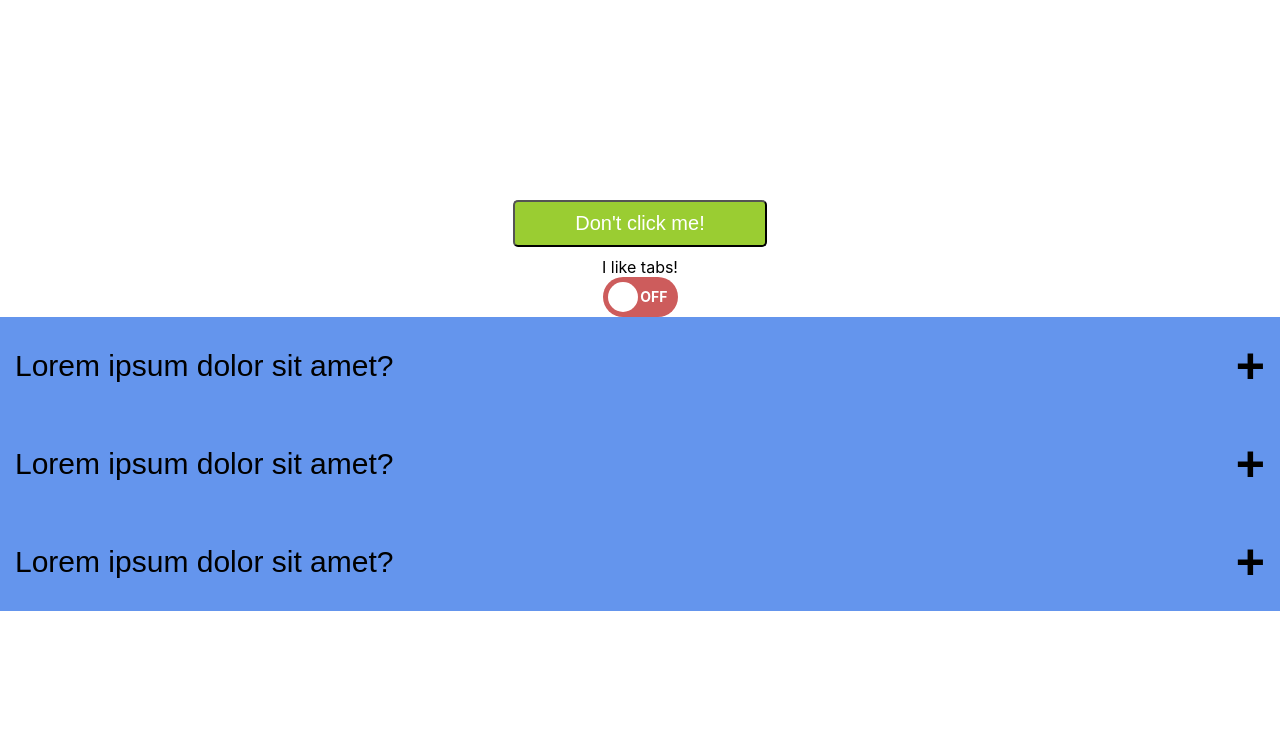
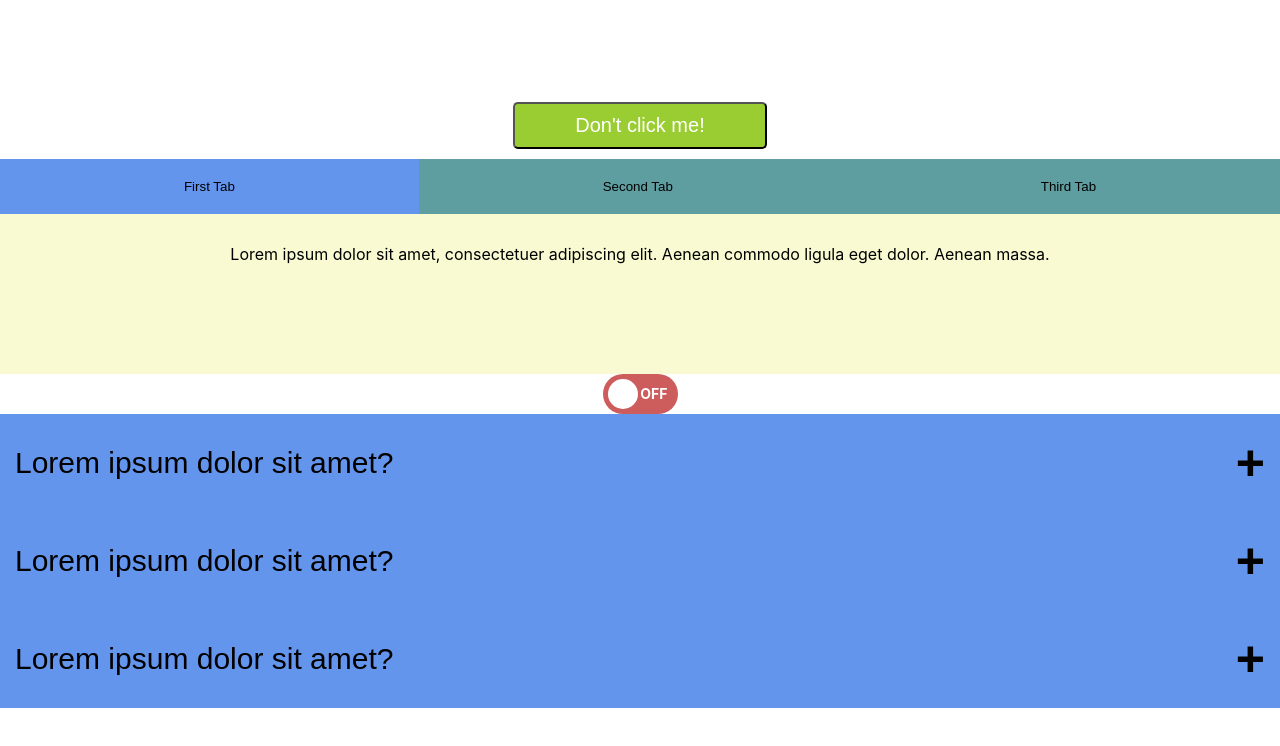
Before and after one commit to j7amo/frontend-cookbook, a React (Create React App) app: page / in a window 1280 px wide. Shown: the top 746 px of the page. Built offline with nearby package versions, Linux system fonts and the light colour scheme.

Commit message:
feat: add Tabs and Tab components

```diff
--- a/src/App.js
+++ b/src/App.js
@@ -9,7 +9,30 @@ import { Button } from './components/Button/Button';
 // import SomeSexyButton from "./components/Button/Button";
 import Toggle from './components/Toggle/Toggle';
 import Accordion from './components/Accordion/Accordion';
-import Tabs from "./components/Tabs/Tabs";
+import Tabs from './components/Tabs/Tabs';
+
+const tabsData = [
+	{
+		label: 'First Tab',
+		content:
+			'Lorem ipsum dolor sit amet, consectetuer adipiscing elit. ' +
+			'Aenean commodo ligula eget dolor. Aenean massa. ',
+	},
+	{
+		label: 'Second Tab',
+		content:
+			'Cum sociis natoque penatibus et magnis dis parturient montes, ' +
+			'nascetur ridiculus mus. Donec quam felis, ultricies nec, pellentesque eu, ' +
+			'pretium quis, sem. Nulla consequat massa quis enim.',
+	},
+	{
+		label: 'Third Tab',
+		content:
+			' Donec pede justo, fringilla vel, aliquet nec, vulputate eget, arcu. ' +
+			'In enim justo, rhoncus ut, imperdiet a, venenatis vitae, justo. ' +
+			'Nullam dictum felis eu pede mollis pretium. Integer tincidunt.',
+	},
+];
 
 function App() {
 	return (
@@ -19,7 +42,7 @@ function App() {
 					Don't click me!
 				</Button>
 				{/*<SomeSexyButton>Click me!</SomeSexyButton>*/}
-				<Tabs />
+				<Tabs data={tabsData} />
 				<Toggle
 					name="superToggle"
 					onChangeHandler={(value) =>
--- a/src/components/AccordionItem/AccordionItem.module.scss
+++ b/src/components/AccordionItem/AccordionItem.module.scss
@@ -7,6 +7,7 @@
 	padding: 20px 15px;
 	background-color: cornflowerblue;
 	width: 100%; // делаем кнопку во всю ширину
+	cursor: pointer;
 	&:hover {
 		opacity: 0.9;
 	}
--- a/src/components/Button/Button.jsx
+++ b/src/components/Button/Button.jsx
@@ -112,7 +112,13 @@ const Button = (props) => {
 // если мы хотим быть красавчиками, то нужно обязательно описать типы пропов с помощью PropTypes
 Button.propTypes = {
 	className: PropTypes.string,
-	color: PropTypes.oneOf(['primary', 'secondary', 'accent', 'light-primary', 'light-secondary']),
+	color: PropTypes.oneOf([
+		'primary',
+		'secondary',
+		'accent',
+		'light-primary',
+		'light-secondary',
+	]),
 	size: PropTypes.oneOf(['sm', 'md', 'lg']),
 	type: PropTypes.string,
 	onClick: PropTypes.func,
--- /dev/null
+++ b/src/components/Tab/Tab.jsx
@@ -0,0 +1,45 @@
+import React from 'react';
+import PropTypes from 'prop-types';
+import classnames from 'classnames';
+import styles from './Tab.module.scss';
+
+// сам компонент Tab будет состоять из:
+// - <li> - элемента (так как он является элементом списка)
+// - <button>, так как мы делаем интерактивный элемент (можно было бы сделать несемантично на каком-нибудь DIV / SPAN,
+// но так как элемент интерактивный, то это должно быть что-то из: инпутов, кнопок, ссылок, селектов и т.д.)
+
+// компонент будет принимать в пропах:
+// 1) label - текстовое содержимое кнопки, чтобы избежать хардкода и гибко рендерить любое количество табов / вкладок
+// 2) isActive - флаг, который используется для применения стилей к активной вкладке
+// 3) index - нам нужно где-то записать индекс, чтобы потом его доставать и использовать в состоянии род.компонента Tabs
+// 4) onClick - обработчик из родительского компонента, который мы вызываем при возникновении события клика на кнопке
+const Tab = ({ label, isActive, index, onClick }) => {
+	return (
+		<li className={styles.tabContainer}>
+			<button
+				// используем classnames для динамического формирования списка стилей
+				className={classnames(
+					styles.tab,
+					isActive && styles.tabIsActive,
+				)}
+				type="button"
+				onClick={onClick}
+				// ВАЖНО: свойства с префиксом data- ВСЕГДА СТРОКИ!!!
+				// Поэтому когда мы "кладём" пришедший из родительского компонента индекс в формате number,
+				// он приводится к строке и нужно НЕ ЗАБЫТЬ потом при считывании из dataset'а преобразовать обратно
+				data-index={index}
+			>
+				{label}
+			</button>
+		</li>
+	);
+};
+
+Tab.propTypes = {
+	label: PropTypes.string,
+	isActive: PropTypes.bool,
+	index: PropTypes.number,
+	onClick: PropTypes.func,
+};
+
+export default Tab;
--- /dev/null
+++ b/src/components/Tab/Tab.module.scss
@@ -0,0 +1,24 @@
+.tabContainer {
+	flex-grow: 1; // делаем флекс-элемент "жадным" / расширяющимся на всю доступную ширину контейнера
+}
+
+// описываем внешний вид кнопки-таба
+.tab {
+	width: 100%; // занимаем всю ширину - красиво!
+	border: none; // убираем дефолтное уродство
+	background-color: cadetblue;
+	padding: 20px; // "даём воздух"
+	cursor: pointer; // упрощаем взаимодействие с кнопкой
+	margin: 0;
+	// описываем внешний вид активной вкладки
+	&IsActive {
+		background-color: cornflowerblue;
+	}
+	// "накидываем" эффекты состояний
+	&:hover {
+		opacity: 0.9;
+	}
+	&:active {
+		opacity: 0.7;
+	}
+}
--- a/src/components/Tabs/Tabs.jsx
+++ b/src/components/Tabs/Tabs.jsx
@@ -1,17 +1,66 @@
-import React from "react";
-import PropTypes from "prop-types";
+import React, { useCallback, useState } from 'react';
+import PropTypes from 'prop-types';
 import styles from './Tabs.module.scss';
+import Tab from '../Tab/Tab.jsx';
 
-const Tabs = props => {
-  return (
-    <div>
-      I like tabs!
-    </div>
-  );
+// напишем компонент, который будет рисовать Табы (Вкладки по-русски?)
+// При создании такого компонента можно использовать разные HTML-тэги.
+// Я выбрал (как мне кажется) семантически верный вариант:
+// 1) Некий контейнер (обычный DIV)
+// 2) Неупорядоченный список, в котором каждый элемент содержит в себе кнопку
+// 3) Собственно кнопка. Если мы делаем интерактивный элемент, то не нужно его делать
+// семантически неверными тэгами типа DIV, SPAN и т.д.
+// компонент на вход получает в пропах объект data, в котором вся необходимая информация для рендеринга
+const Tabs = ({ data }) => {
+	// отслеживаем активную вкладку с помощью:
+	// 1) хранения состояния
+	const [activeTabIndex, setActiveTabIndex] = useState(0);
+	// 2) обновления этого состояния
+	const handleTabClick = useCallback(
+		(evt) =>
+			// Явным образом приводим к числу, так как всё, что достаётся из dataset'а - String
+			setActiveTabIndex(
+				Number(evt.target.dataset.index),
+			),
+		[],
+	);
+	return (
+		<div className={styles.tabsContainer}>
+			<ul className={styles.tabsList}>
+				{/*"нарезаем" данные в массив JSX для последующей отрисовки Реактом*/}
+				{data.map((item, index) => (
+					// каждый элемент - отдельный компонент Tab
+					<Tab
+						// не забываем, что при отрисовке списков Реакт требует от нас атрибут KEY
+						key={item.label + index}
+						// прокидываем label для динамического наполнения вкладки
+						label={item.label}
+						// отдельно прокидываем индекс, который потом храним в dataset'е элемента
+						// и используем при обработке события клика по кнопке
+						index={index}
+						// для дополнительной стилизации активной открытой вкладки прокидываем проп isActive
+						isActive={activeTabIndex === index}
+						// прокидываем коллбэк, который позволит правильно обработать клик по кнопке
+						onClick={handleTabClick}
+					/>
+				))}
+			</ul>
+			{/*в отдельном блочном элементе будет рисовать содержимое вкладки*/}
+			<div className={styles.tabContent}>
+				{/* по текущему активному индексу в исходном массиве будем искать содержимое для отрисовки*/}
+				{data[activeTabIndex].content}
+			</div>
+		</div>
+	);
 };
 
 Tabs.propTypes = {
-
+	data: PropTypes.arrayOf(
+		PropTypes.shape({
+			label: PropTypes.string,
+			content: PropTypes.string,
+		}),
+	),
 };
 
 export default Tabs;
--- a/src/components/Tabs/Tabs.module.scss
+++ b/src/components/Tabs/Tabs.module.scss
@@ -0,0 +1,16 @@
+.tabsContainer {
+	width: 100%; // занимаем всю доступную ширину
+}
+
+.tabsList {
+	display: flex; // делаем список флекс-контейнером, что позволит легко равномерно распределить его потомков
+	list-style: none; // сбрасываем всё дефолтное уродство
+	padding: 0;
+	margin: 0;
+}
+
+.tabContent {
+	min-height: 100px; // зададим минимальную высоту контента, чтобы при переключении вкладок он не "прыгал"
+	padding: 30px;
+	background-color: lightgoldenrodyellow;
+}
--- a/src/reportWebVitals.js
+++ b/src/reportWebVitals.js
@@ -1,12 +1,20 @@
 const reportWebVitals = (onPerfEntry) => {
 	if (onPerfEntry && onPerfEntry instanceof Function) {
-		import('web-vitals').then(({ getCLS, getFID, getFCP, getLCP, getTTFB }) => {
-			getCLS(onPerfEntry);
-			getFID(onPerfEntry);
-			getFCP(onPerfEntry);
-			getLCP(onPerfEntry);
-			getTTFB(onPerfEntry);
-		});
+		import('web-vitals').then(
+			({
+				getCLS,
+				getFID,
+				getFCP,
+				getLCP,
+				getTTFB,
+			}) => {
+				getCLS(onPerfEntry);
+				getFID(onPerfEntry);
+				getFCP(onPerfEntry);
+				getLCP(onPerfEntry);
+				getTTFB(onPerfEntry);
+			},
+		);
 	}
 };
 
```
Also changed, not shown: src/components/Accordion/Accordion.module.scss (+4 -4 lines), src/index.css (+6 -3 lines).
